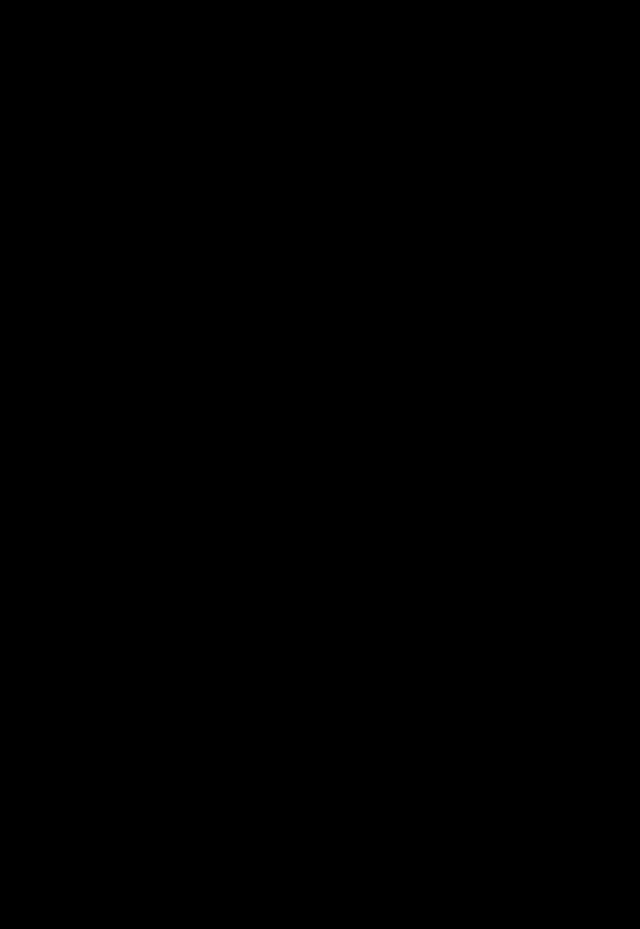
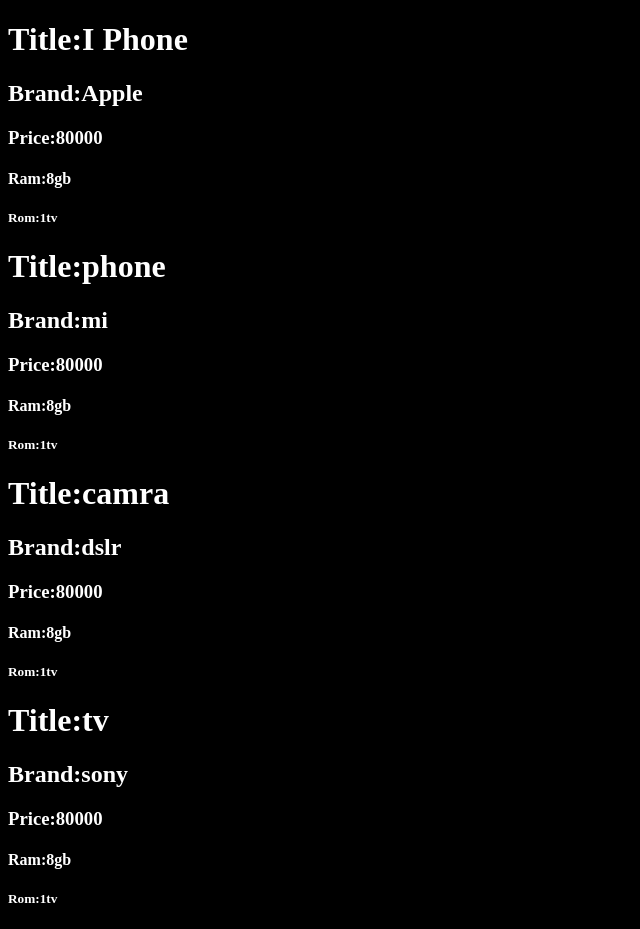
Before and after one commit to Chandrakishortiwari/REACT, a React (Vite) app: page / in a window 1280 px wide. Shown: the whole page, without its empty margins (0-640 px from the left). Before the commit the page ends 800 px from the top, so only its background shows below. Built offline with nearby package versions, Linux system fonts and the light colour scheme.

Commit message:
Work on Map

```diff
--- a/src/App.jsx
+++ b/src/App.jsx
@@ -2,6 +2,7 @@ import { useState } from "react";
 import Product from "./Components/Product";
 import Props2 from "./Components/Props2";
 import Counter from "./Components/Hooks/Counter";
+import Mapproduct from "./Components/Map/Mapproduct";
 
 function App() {
 
@@ -26,6 +27,8 @@ function App() {
 
       {/* <Counter /> */}
 
+      <Mapproduct />
+
 
 
     </>
--- /dev/null
+++ b/src/Components/Map/Mapproduct.jsx
@@ -0,0 +1,48 @@
+import React from 'react'
+
+function Mapproduct() {
+
+
+
+  const obj = [
+   { id:1,
+    title: "I Phone",
+    Brand: "Apple",
+    Price: "80000",
+    Ram: "8gb",
+    rom: "1tv",},
+  {id:3,
+        title: "phone",
+        Brand: "mi",
+        Price: "80000",
+        Ram: "8gb",
+        rom: "1tv",},
+        { id:3,
+            title: "camra",
+            Brand: "dslr",
+            Price: "80000",
+            Ram: "8gb",
+            rom: "1tv",},
+          {id:4,
+                title: "tv",
+                Brand: "sony",
+                Price: "80000",
+                Ram: "8gb",
+                rom: "1tv",}
+  ];
+
+  return (
+    <div>
+       {obj.map((data)=><div key={data.id}>
+        <h1>Title:{data.title}</h1>
+        <h2>Brand:{data.Brand}</h2>
+        <h3>Price:{data.Price}</h3>
+        <h4>Ram:{data.Ram}</h4>
+        <h5>Rom:{data.rom}</h5>
+       </div>)}
+
+    </div>
+  )
+}
+
+export default Mapproduct
```
